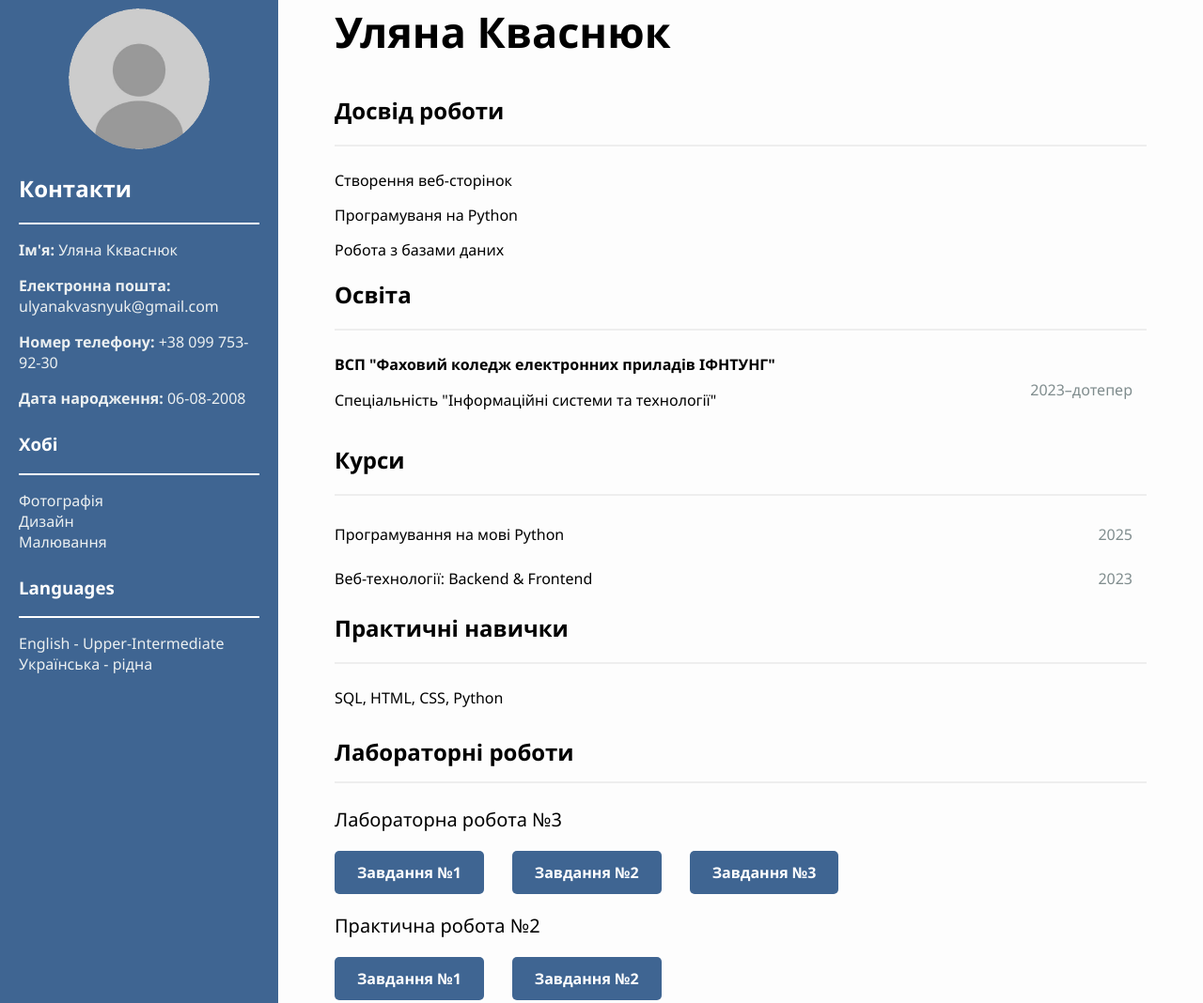
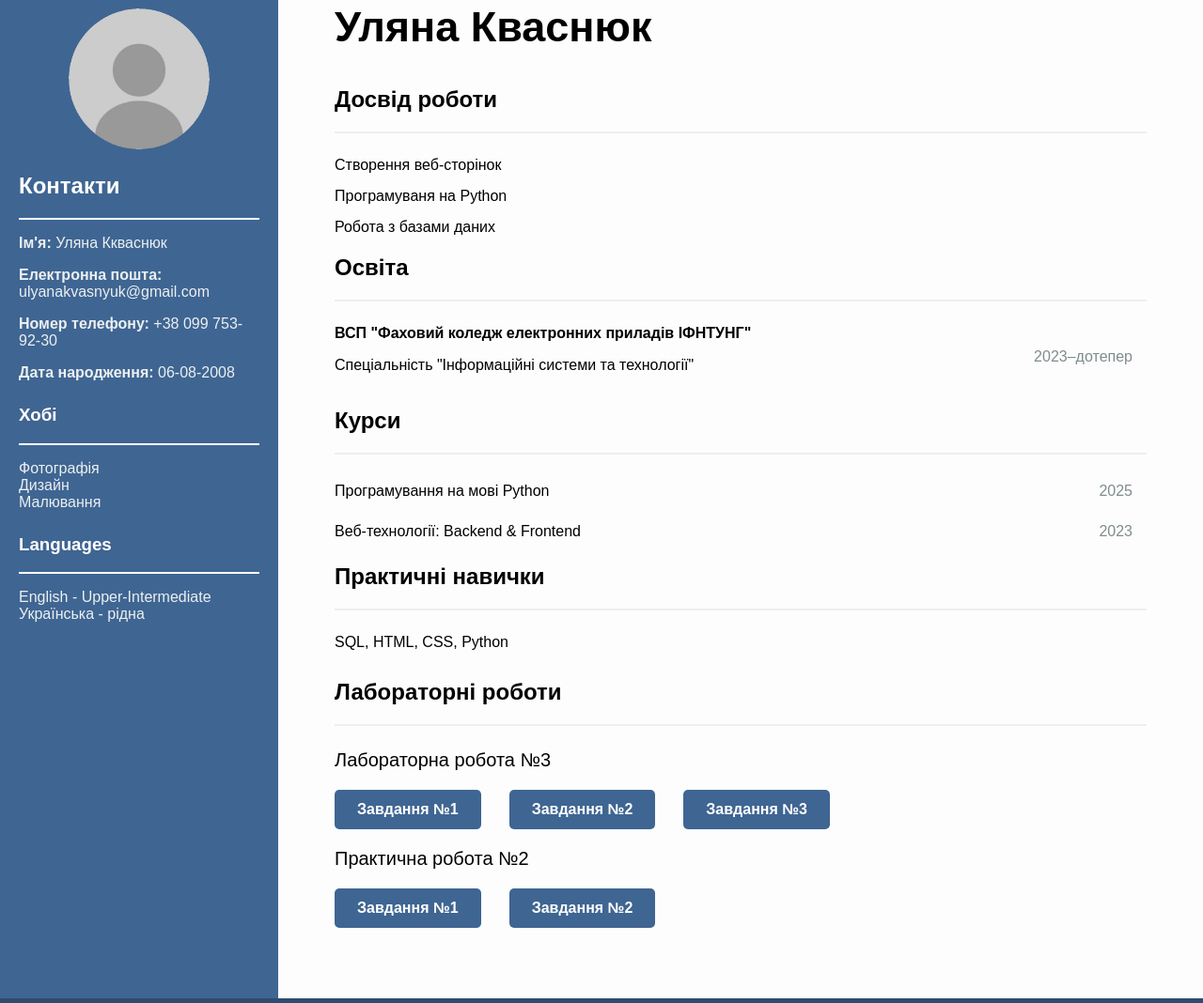
Before and after one commit to tfd447156-png/tfd447156.github.io, a plain HTML site: page index.html in a window 1280 px wide. Shown: the part 92-1160 px from the top of the page at 94% size. Drawn offline with Linux system fonts and the light colour scheme.

Commit message:
Add files via upload

```diff
--- a/index.html
+++ b/index.html
@@ -27,8 +27,10 @@
                 <h2>Контакти</h2>
                 <div class="line"></div>
                 <p><strong>Ім'я:</strong> Уляна Ккваснюк</p>
-                <p><strong>Електронна пошта:</strong> ulyanakvasnyuk@gmail.com</p>
-                <p><strong>Номер телефону:</strong> +38 099 753-92-30</p>
+                <address>
+                    <p><strong>Електронна пошта:</strong> ulyanakvasnyuk@gmail.com</p>
+                    <p><strong>Номер телефону:</strong> +38 099 753-92-30</p>
+                </address>
                 <p><strong>Дата народження:</strong> 06-08-2008</p>
             </section>
 
--- a/style.css
+++ b/style.css
@@ -1,5 +1,5 @@
 body {
-    font-family: 'Segoe UI', Tahoma, Geneva, Verdana, sans-serif;
+    font-family: Arial;
     margin: 0;
     padding-top: 55px;
     background-color: #fdfdfd;
@@ -7,6 +7,7 @@ body {
 
 .nav-bar {
     background-color: #2f4c6e;
+    height: 55px;
     position: fixed;
     top: 0;
     width: 100%;
@@ -64,6 +65,10 @@ body {
     object-fit: cover;
 }
 
+address {
+    font-style: normal;
+}
+
 .main-content {
     flex: 1;
     padding: 40px 60px;
@@ -97,13 +102,8 @@ ul, ol {
     list-style: none;
 }
 
-#labs {
-    margin-top: 30px;
-    padding-bottom: 0;
-}
-
-#labs h2 {
-    margin-bottom: 10px;
+.skills-tags {
+    margin-bottom: 30px;
 }
 
 .labs-content {
@@ -156,5 +156,4 @@ footer p {
     text-align: center;
     color: #fff;
     margin: 0;
-
 }
```
